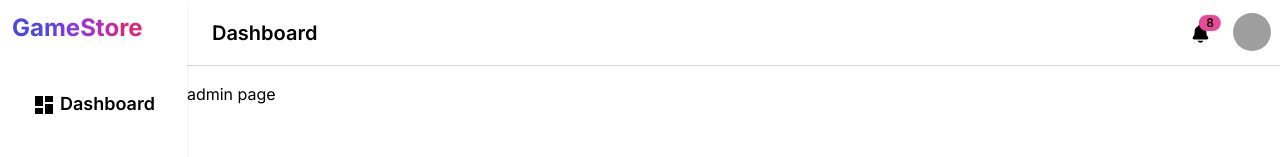
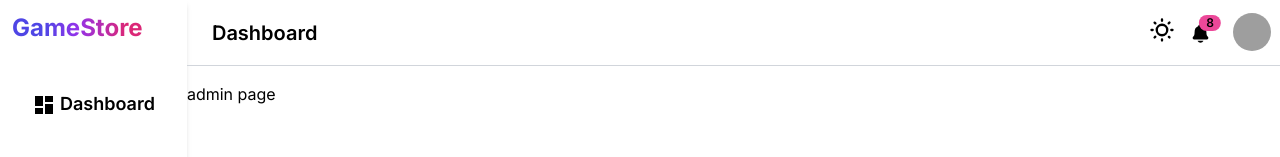
Before and after one commit to sohan01fw/GameStore, a Next.js app: page /admin in a window 1280 px wide. Shown: the top 157 px of the page. Built offline with nearby package versions, Linux system fonts and the light colour scheme; grey boxes are pictures that could not be loaded.

Commit message:
tryin to do server rendering

```diff
--- a/src/app/admin/p/products/page.tsx
+++ b/src/app/admin/p/products/page.tsx
@@ -1,15 +1,12 @@
 import React from "react";
-import { useQuery } from "@tanstack/react-query"; // Correct import statement
 import axios from "axios";
 import ViewProducts from "@/components/admin/ViewProducts";
 
 export default async function page() {
-  const Data = await axios.get("http://localhost:3000/api/admin/products");
-  const result = await Data?.data;
 
   return (
     <div>
-      <ViewProducts resultData={result} />
+      <ViewProducts  />
     </div>
   );
 }
--- a/src/app/layout.tsx
+++ b/src/app/layout.tsx
@@ -1,7 +1,6 @@
 import type { Metadata } from "next";
 import { Inter } from "next/font/google";
 import "../app/globals.css";
-import { QueryClient, QueryClientProvider } from "@tanstack/react-query";
 import ReactQueryProvider from "@/utils/ReactQueryProvider";
 const inter = Inter({ subsets: ["latin"] });
 
@@ -16,7 +15,7 @@
   children: React.ReactNode;
 }>) {
   return (
-    <html lang="en">
+    <html lang="en"  >
       <ReactQueryProvider>
         <body className={inter.className}>{children}</body>
       </ReactQueryProvider>
--- a/src/app/page.tsx
+++ b/src/app/page.tsx
@@ -1,5 +1,5 @@
 import React from "react";
 
 export default function page() {
-  return <div>admin page</div>;
+  return <div>home page</div>;
 }
--- a/src/components/admin/NavBar.tsx
+++ b/src/components/admin/NavBar.tsx
@@ -1,3 +1,4 @@
+"use client";
 import React from "react";
 import { IoNotifications } from "react-icons/io5";
 
@@ -9,6 +10,35 @@
           <a className="btn btn-ghost text-xl">Dashboard</a>
         </div>
         <div className="flex-none">
+          {/* theme changer */}
+          <div className="theme_changer">
+            <label className="swap swap-rotate">
+              {/* this hidden checkbox controls the state */}
+              <input
+                type="checkbox"
+                className="theme-controller"
+                value="light"
+              />
+               {/* moon icon */}
+               <svg
+                className="swap-on h-10 w-7 fill-current"
+                xmlns="http://www.w3.org/2000/svg"
+                viewBox="0 0 24 24"
+              >
+                <path d="M21.64,13a1,1,0,0,0-1.05-.14,8.05,8.05,0,0,1-3.37.73A8.15,8.15,0,0,1,9.08,5.49a8.59,8.59,0,0,1,.25-2A1,1,0,0,0,8,2.36,10.14,10.14,0,1,0,22,14.05,1,1,0,0,0,21.64,13Zm-9.5,6.69A8.14,8.14,0,0,1,7.08,5.22v.27A10.15,10.15,0,0,0,17.22,15.63a9.79,9.79,0,0,0,2.1-.22A8.11,8.11,0,0,1,12.14,19.73Z" />
+              </svg>
+              {/* sun icon */}
+              <svg
+                className="swap-off h-10 w-7 fill-current"
+                xmlns="http://www.w3.org/2000/svg"
+                viewBox="0 0 24 24"
+              >
+                <path d="M5.64,17l-.71.71a1,1,0,0,0,0,1.41,1,1,0,0,0,1.41,0l.71-.71A1,1,0,0,0,5.64,17ZM5,12a1,1,0,0,0-1-1H3a1,1,0,0,0,0,2H4A1,1,0,0,0,5,12Zm7-7a1,1,0,0,0,1-1V3a1,1,0,0,0-2,0V4A1,1,0,0,0,12,5ZM5.64,7.05a1,1,0,0,0,.7.29,1,1,0,0,0,.71-.29,1,1,0,0,0,0-1.41l-.71-.71A1,1,0,0,0,4.93,6.34Zm12,.29a1,1,0,0,0,.7-.29l.71-.71a1,1,0,1,0-1.41-1.41L17,5.64a1,1,0,0,0,0,1.41A1,1,0,0,0,17.66,7.34ZM21,11H20a1,1,0,0,0,0,2h1a1,1,0,0,0,0-2Zm-9,8a1,1,0,0,0-1,1v1a1,1,0,0,0,2,0V20A1,1,0,0,0,12,19ZM18.36,17A1,1,0,0,0,17,18.36l.71.71a1,1,0,0,0,1.41,0,1,1,0,0,0,0-1.41ZM12,6.5A5.5,5.5,0,1,0,17.5,12,5.51,5.51,0,0,0,12,6.5Zm0,9A3.5,3.5,0,1,1,15.5,12,3.5,3.5,0,0,1,12,15.5Z" />
+              </svg>
+
+
+            </label>
+          </div>
           <div className="dropdown dropdown-end mr-2">
             <div
               tabIndex={0}
--- a/src/components/admin/SideBar.tsx
+++ b/src/components/admin/SideBar.tsx
@@ -1,3 +1,4 @@
+"use client";
 import React from "react";
 import { MdDashboard, MdProductionQuantityLimits } from "react-icons/md";
 import { FaUsersGear } from "react-icons/fa6";
@@ -7,7 +8,7 @@
   return (
     <div className="h-screen ">
       <Link href="/">
-        <div className="   p-2   sm:p-3 ">
+        <div className=" p-2 sm:p-3 ">
           <h1 className="text-gradient text-sm font-bold sm:text-2xl">
             GameStore
           </h1>
@@ -26,11 +27,10 @@
           </div>
         </Link>
         <Link href="/admin/p/products">
-          <div className="  ml-5 mr-5 flex  justify-center rounded-xl p-3 hover:cursor-pointer hover:text-gray-500 dark:text-gray-500 dark:hover:bg-gray-900 dark:hover:text-gray-300 sm:ml-0">
+          <div className="  ml-5 mr-5 flex  justify-center rounded-xl p-3 hover:cursor-pointer hover:text-gray-500 dark:text-red-500 dark:hover:bg-gray-900 dark:hover:text-gray-300 sm:ml-0">
             <div className="p-icon px-[4px]">
               <MdProductionQuantityLimits fontSize={24} />
             </div>
-
             <h3 className=" mt-[-3px] hidden  text-left text-lg font-semibold sm:block">
               Products
             </h3>
--- a/src/components/admin/ViewProducts.tsx
+++ b/src/components/admin/ViewProducts.tsx
@@ -1,25 +1,22 @@
-"use client";
+
 import { useQuery } from "@tanstack/react-query";
+import axios from "axios";
 import Image from "next/image";
 import React from "react";
 import { FaEye } from "react-icons/fa6";
 
-const ViewProducts = ({ resultData }: { resultData: any }) => {
-  const { data, isLoading, isError } = useQuery({
-    queryKey: ["products"],
-    queryFn: () => {
-      return resultData;
-    },
-  });
-  if (isLoading) {
-    return <div>Loading....</div>;
-  }
+const ViewProducts = async () => {
+  await new Promise((resolve, reject) => {
+      setTimeout(resolve, 5000);
+  })
+  const DataRes = await axios.get("http://localhost:3000/api/admin/products");
+  const data = await DataRes?.data
 
   return (
     <div>
       {data?.data.map((data: any, index: number) => {
         return (
-          <div className=" m-10 flex p-4 shadow-md">
+          <div key={index} className=" m-10 flex p-4 shadow-md" >
             <div className="thumnail_pic h-auto w-auto ">
               <Image
                 src={data?.product_pics[0]}
```
